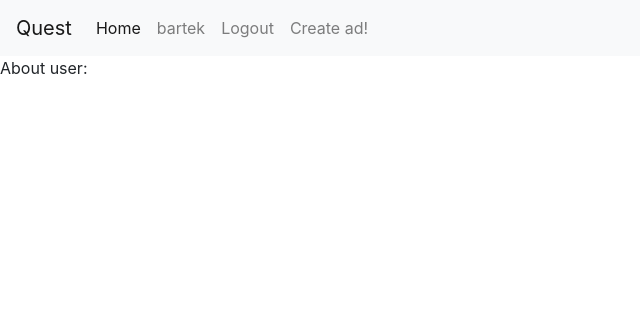
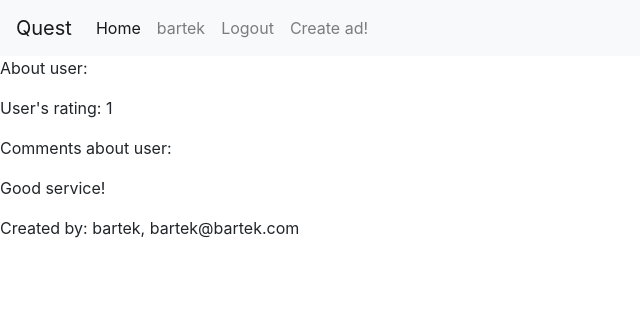
Before and after one commit to bkrop/ad_project, a Flask app: page /user_detail/2 in a window 1280 px wide. Shown: the top 316 px of the page, without its empty margins (0-640 px from the left). Run offline with Flask 2, Linux system fonts and the light colour scheme; a user stored in the database is signed in; data comes from the database, SQL or seed files in the repository; both versions use the stored data as it was after the commit; some libraries are stand-ins or nearby versions.

Commit message:
users can rate and comment each other

```diff
--- a/adapp/models.py
+++ b/adapp/models.py
@@ -22,6 +22,8 @@ class User(db.Model, UserMixin):
     rating = db.Column(db.Integer, default=0)
     ads = db.relationship('Ad', backref='author', lazy=True, foreign_keys='Ad.user_id')
     picked_for_ads = db.relationship('Ad', secondary=users_picked_for, backref=db.backref('picked_for', lazy=True, uselist=False))
+    comments_sent = db.relationship('Comment', backref='by', lazy=True, foreign_keys='Comment.user_id')
+    comments_received = db.relationship('Comment', backref='to', lazy=True, foreign_keys='Comment.recipient_id')
 
 
     def __repr__(self):
@@ -34,5 +36,16 @@ class Ad(db.Model):
     reward = db.Column(db.String(100), nullable=False)
     date_of_create = db.Column(db.DateTime, nullable=False)
     is_finished = db.Column(db.Boolean, default=False)
+    rates = db.relationship('Rate', backref='concerns', lazy=True, foreign_keys='Rate.ad_id')
     users = db.relationship('User', secondary=users, backref=db.backref('users', lazy=True))
     user_id = db.Column(db.Integer, db.ForeignKey('user.id'))
+
+class Rate(db.Model):
+    id = db.Column('id', db.Integer, primary_key=True)
+    ad_id = db.Column(db.Integer, db.ForeignKey('ad.id'))
+
+class Comment(db.Model):
+    id = db.Column('id', db.Integer, primary_key=True)
+    content = db.Column(db.String(100))
+    user_id = db.Column(db.Integer, db.ForeignKey('user.id'))
+    recipient_id = db.Column(db.Integer, db.ForeignKey('user.id'))
--- a/adapp/routes.py
+++ b/adapp/routes.py
@@ -1,7 +1,7 @@
 from flask import render_template, redirect, url_for, flash, abort, request
 from adapp import app, db, bcrypt
-from adapp.models import User, Ad
-from adapp.forms import RegistrationForm, LoginForm, CreatingAdForm, EditProfileForm, PickUserForm, FinishAdForm
+from adapp.models import User, Ad, Rate, Comment
+from adapp.forms import RegistrationForm, LoginForm, CreatingAdForm, EditProfileForm, PickUserForm, FinishAdForm, RateUserForm
 from flask_login import login_user, logout_user, current_user, login_required
 from datetime import datetime
 
@@ -127,7 +127,7 @@ def update_profile(user_id):
         form.description.data = user.description
     return render_template('update_profile.html', form=form)
 
-@app.route('/pick_user/<int:ad_id>/<int:user_id>', methods=['POST'])
+@app.route('/pick_user/<int:ad_id><int:user_id>', methods=['POST'])
 @login_required
 def pick_user(ad_id, user_id):
     ad = Ad.query.get_or_404(ad_id)
@@ -149,4 +149,27 @@ def finish_ad(ad_id):
     if finish_form.validate_on_submit():
         ad.is_finished = True
         db.session.commit()
+        return redirect(url_for('rate_user', user_id=ad.picked_for.id, ad_id=ad.id))
     return render_template('ad_detail.html', ad=ad, finish_form=finish_form)
+
+@app.route('/rate_user/<int:user_id><int:ad_id>', methods=['GET', 'POST'])
+@login_required
+def rate_user(user_id, ad_id):
+    user = User.query.get_or_404(user_id)
+    ad = Ad.query.get_or_404(ad_id)
+    if ad.is_finished == False or ad.rates:
+        abort(404)
+    form = RateUserForm()
+    if form.validate_on_submit():
+        rate = form.rate.data
+        if rate == 'thumb up':
+            user.rating += 1
+        else:
+            user.rating -= 1
+        new_rate = Rate()
+        new_rate.ad_id = ad.id
+        new_comment = Comment(content=form.comment.data, by=current_user, to=user)
+        db.session.add(new_rate, new_comment)
+        db.session.commit()
+        return redirect(url_for('home'))
+    return render_template('rate_user.html', user=user, form=form)
--- a/adapp/templates/user_detail.html
+++ b/adapp/templates/user_detail.html
@@ -4,4 +4,10 @@
 
 {% block content %}
     <p>About user: {{ user.description }}</p>
+    <p>User's rating: {{ user.rating }}</p>
+    <p>Comments about user:</p>
+    {% for comment in user.comments_received %}
+        <p>{{ comment.content }}</p>
+        <p>Created by: {{ comment.by }}</p>
+    {% endfor %}
 {% endblock %}
```
Also changed, not shown: adapp/forms.py (+6 -1 lines), adapp/templates/rate_user.html (added, +13 -0 lines), adapp/site.db.
